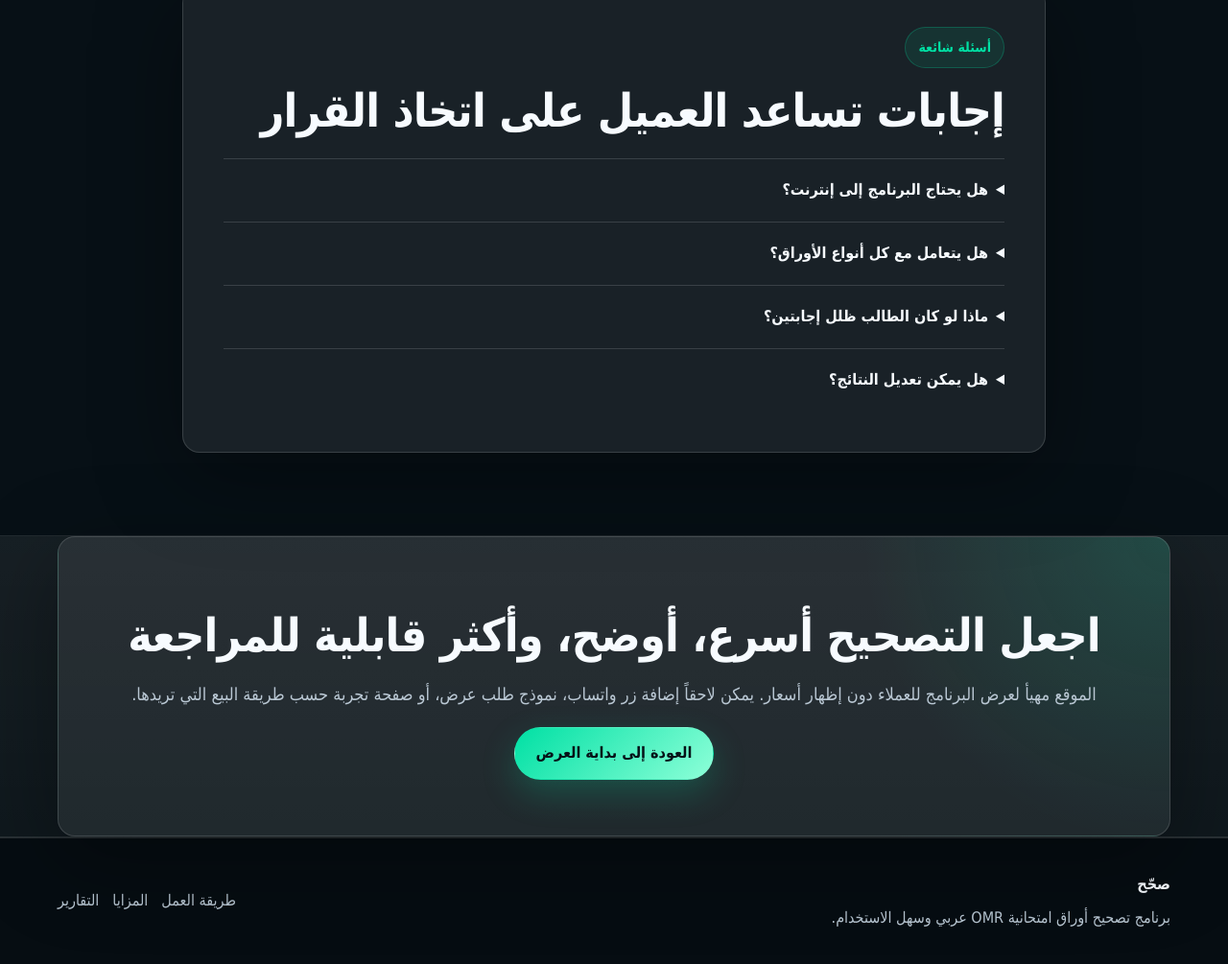
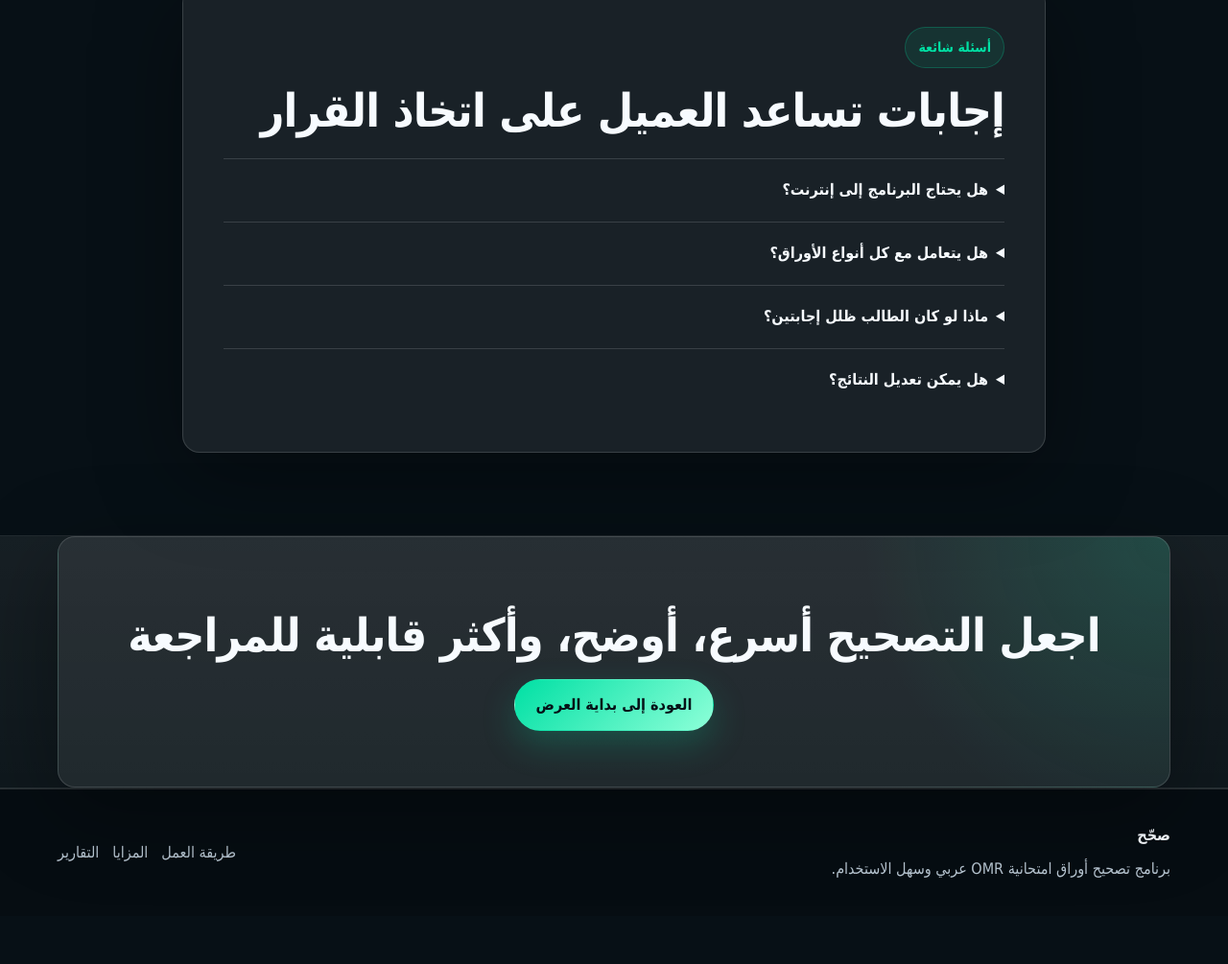
Before and after one commit to mazenbdewi/omr-correction-review, a plain HTML site: page index.html in a window 1280 px wide. Shown: the part 6272-7277 px from the top of the page at 96% size. After the commit the page ends 7227 px from the top, so only its background shows below. Drawn offline with Linux system fonts and the light colour scheme.

Commit message:
fix unde page

```diff
--- a/index.html
+++ b/index.html
@@ -185,7 +185,6 @@
     <section class="cta-section" id="cta">
       <div class="container cta-card reveal">
         <h2>اجعل التصحيح أسرع، أوضح، وأكثر قابلية للمراجعة</h2>
-        <p>الموقع مهيأ لعرض البرنامج للعملاء دون إظهار أسعار. يمكن لاحقاً إضافة زر واتساب، نموذج طلب عرض، أو صفحة تجربة حسب طريقة البيع التي تريدها.</p>
         <a class="btn primary" href="#top">العودة إلى بداية العرض</a>
       </div>
     </section>
```
